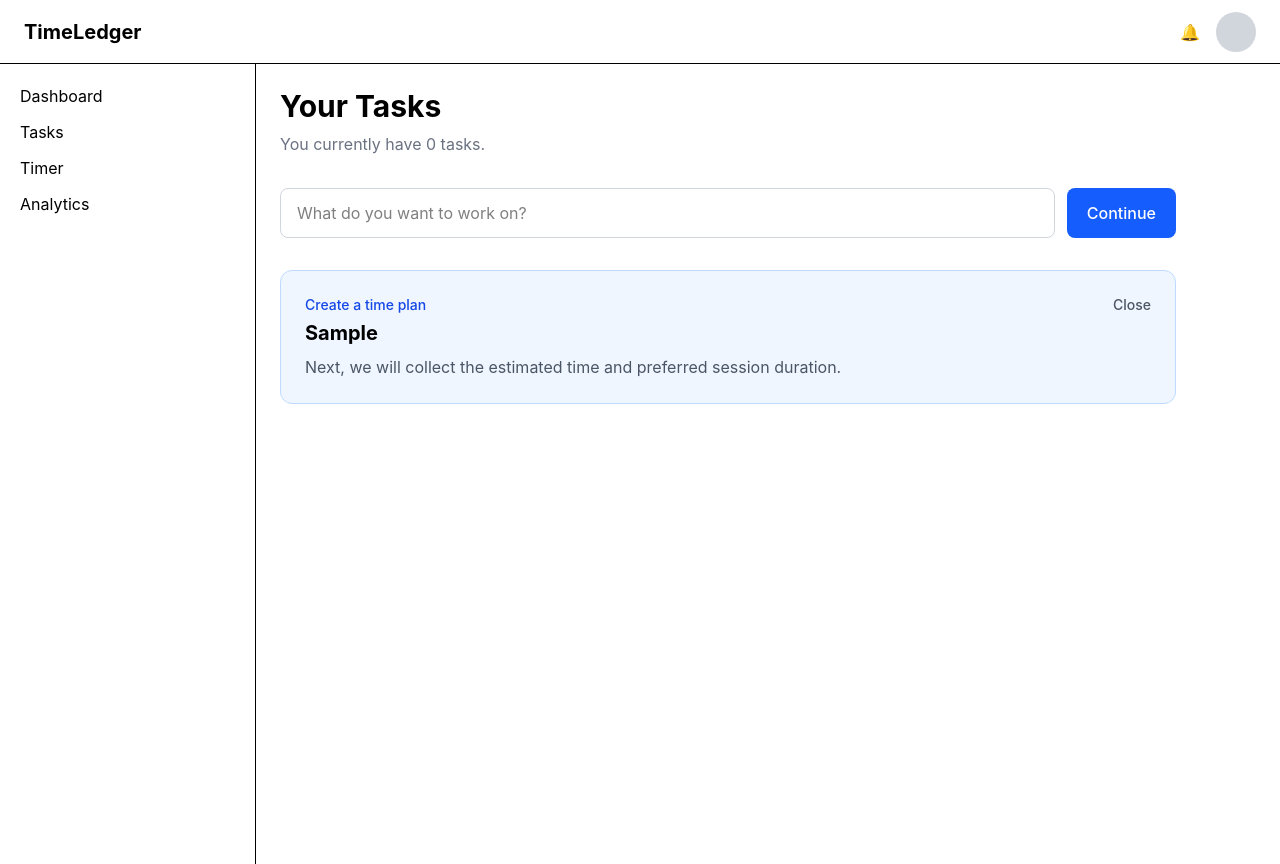
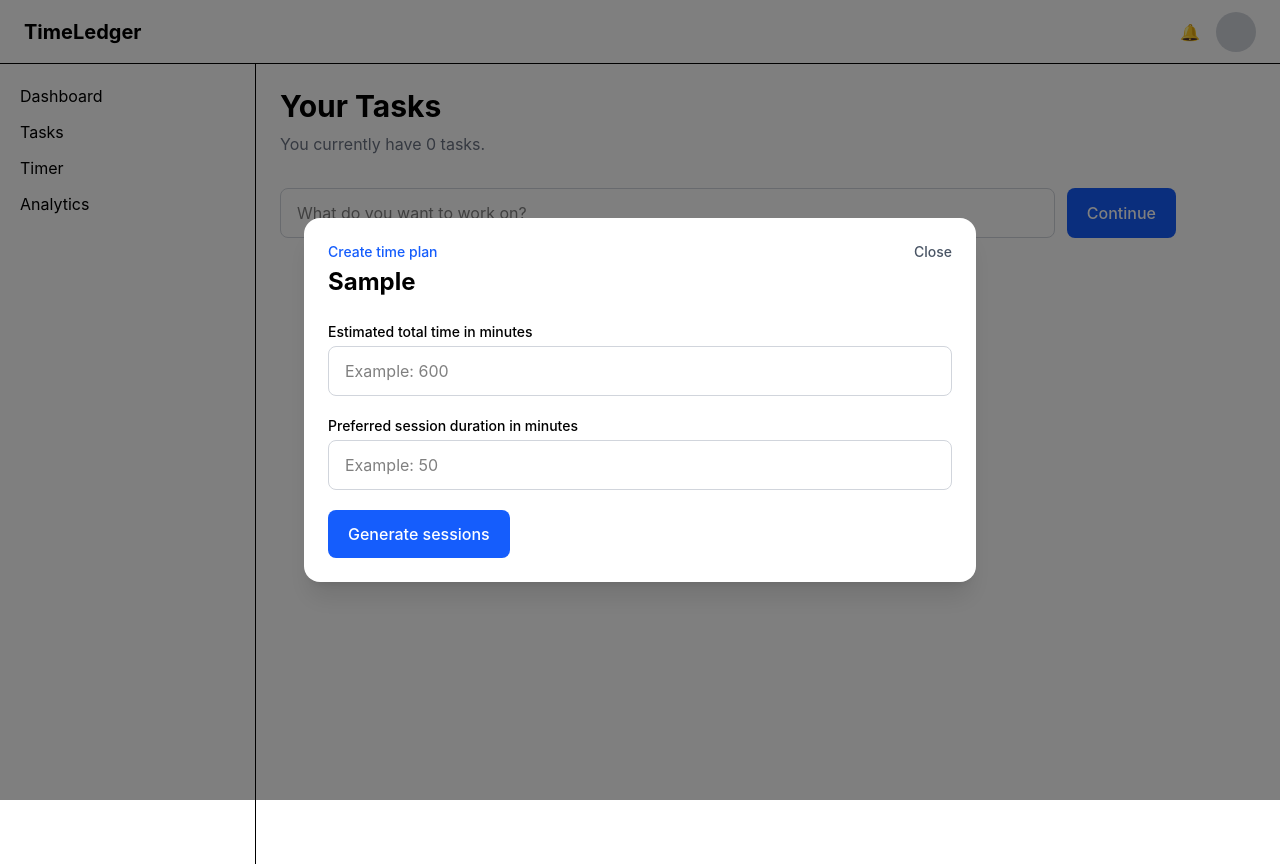
Before and after one commit to srinivasulu56/TimeLedger, a React (Vite) app: page /Dashboard/tasks in a window 1280 px wide. Both pictures are taken after typing "Sample" into the empty fields and a click on the button "Continue". Built offline with nearby package versions, Linux system fonts and the light colour scheme.

Commit message:
Data collections form implementation

```diff
--- a/src/features/tasks/pages/TasksPage.jsx
+++ b/src/features/tasks/pages/TasksPage.jsx
@@ -2,13 +2,28 @@ import { useState } from "react";
 import { useOutletContext } from "react-router-dom";
 
 function TasksPage() {
-  const { tasks } = useOutletContext();
+  const { tasks, setTasks, setSessions } = useOutletContext();
 
   const [title, setTitle] = useState("");
   const [draftTitle, setDraftTitle] = useState("");
+  const [estimatedMinutes, setEstimatedMinutes] = useState("");
+  const [sessionDuration, setSessionDuration] = useState("");
+  const [plannedSessions, setPlannedSessions] = useState([]);
+  const [plannerStep, setPlannerStep] = useState("details");
   const [isPlannerOpen, setIsPlannerOpen] = useState(false);
+  const [plannerError, setPlannerError] = useState("");
 
-  function handleSubmit(event) {
+  function resetPlanner() {
+    setDraftTitle("");
+    setEstimatedMinutes("");
+    setSessionDuration("");
+    setPlannedSessions([]);
+    setPlannerStep("details");
+    setPlannerError("");
+    setIsPlannerOpen(false);
+  }
+
+  function handleTitleSubmit(event) {
     event.preventDefault();
 
     const cleanedTitle = title.trim();
@@ -17,7 +32,76 @@ function TasksPage() {
 
     setDraftTitle(cleanedTitle);
     setTitle("");
+    setPlannerError("");
     setIsPlannerOpen(true);
+  }
+
+  function handleGenerateSessions(event) {
+    event.preventDefault();
+
+    const totalMinutes = Number(estimatedMinutes);
+    const preferredDuration = Number(sessionDuration);
+
+    if (totalMinutes <= 0 || preferredDuration <= 0) {
+      setPlannerError("Enter valid time values greater than zero.");
+      return;
+    }
+
+    const taskId = crypto.randomUUID();
+    const generatedSessions = [];
+    let remainingMinutes = totalMinutes;
+    let order = 1;
+
+    while (remainingMinutes > 0) {
+      const plannedDuration = Math.min(
+        preferredDuration,
+        remainingMinutes
+      );
+
+      generatedSessions.push({
+        id: crypto.randomUUID(),
+        taskId,
+        order,
+        topic: "",
+        plannedDuration,
+        actualDuration: null,
+        status: "planned",
+      });
+
+      remainingMinutes -= plannedDuration;
+      order += 1;
+    }
+
+    setPlannedSessions(generatedSessions);
+    setPlannerError("");
+    setPlannerStep("sessions");
+  }
+
+  function handleTopicChange(sessionId, topic) {
+    setPlannedSessions((currentSessions) =>
+      currentSessions.map((session) =>
+        session.id === sessionId ? { ...session, topic } : session
+      )
+    );
+  }
+
+  function handleCreateTask() {
+    const newTask = {
+      id: plannedSessions[0].taskId,
+      title: draftTitle,
+      estimatedMinutes: Number(estimatedMinutes),
+      sessionDuration: Number(sessionDuration),
+      status: "planned",
+      createdAt: new Date().toISOString(),
+    };
+
+    setTasks((currentTasks) => [...currentTasks, newTask]);
+    setSessions((currentSessions) => [
+      ...currentSessions,
+      ...plannedSessions,
+    ]);
+
+    resetPlanner();
   }
 
   return (
@@ -28,7 +112,7 @@ function TasksPage() {
         You currently have {tasks.length} tasks.
       </p>
 
-      <form onSubmit={handleSubmit} className="mt-8 flex gap-3">
+      <form onSubmit={handleTitleSubmit} className="mt-8 flex gap-3">
         <input
           type="text"
           value={title}
@@ -46,28 +130,141 @@ function TasksPage() {
       </form>
 
       {isPlannerOpen && (
-        <div className="mt-8 rounded-xl border border-blue-200 bg-blue-50 p-6">
+        <div
+          className="fixed inset-0 z-50 flex items-center justify-center bg-black/50 p-4"
+          role="dialog"
+          aria-modal="true"
+          aria-labelledby="planner-title"
+        >
+          <div className="max-h-[90vh] w-full max-w-2xl overflow-y-auto rounded-2xl bg-white p-6 shadow-xl">
             <div className="flex items-start justify-between gap-4">
               <div>
-              <p className="text-sm font-medium text-blue-700">
-                Create a time plan
+                <p className="text-sm font-medium text-blue-600">
+                  Create time plan
                 </p>
 
-              <h2 className="mt-1 text-xl font-bold">{draftTitle}</h2>
-
-              <p className="mt-2 text-gray-600">
-                Next, we will collect the estimated time and preferred session
-                duration.
-              </p>
+                <h2 id="planner-title" className="mt-1 text-2xl font-bold">
+                  {draftTitle}
+                </h2>
               </div>
 
               <button
                 type="button"
-              onClick={() => setIsPlannerOpen(false)}
+                onClick={resetPlanner}
                 className="text-sm font-medium text-gray-600 hover:text-gray-900"
               >
                 Close
               </button>
+            </div>
+
+            {plannerStep === "details" && (
+              <form
+                onSubmit={handleGenerateSessions}
+                className="mt-6 space-y-5"
+              >
+                <div>
+                  <label
+                    htmlFor="estimatedMinutes"
+                    className="mb-1 block text-sm font-medium"
+                  >
+                    Estimated total time in minutes
+                  </label>
+
+                  <input
+                    id="estimatedMinutes"
+                    type="number"
+                    min="1"
+                    value={estimatedMinutes}
+                    onChange={(event) =>
+                      setEstimatedMinutes(event.target.value)
+                    }
+                    placeholder="Example: 600"
+                    className="w-full rounded-lg border border-gray-300 px-4 py-3 outline-none focus:border-blue-600"
+                  />
+                </div>
+
+                <div>
+                  <label
+                    htmlFor="sessionDuration"
+                    className="mb-1 block text-sm font-medium"
+                  >
+                    Preferred session duration in minutes
+                  </label>
+
+                  <input
+                    id="sessionDuration"
+                    type="number"
+                    min="1"
+                    value={sessionDuration}
+                    onChange={(event) =>
+                      setSessionDuration(event.target.value)
+                    }
+                    placeholder="Example: 50"
+                    className="w-full rounded-lg border border-gray-300 px-4 py-3 outline-none focus:border-blue-600"
+                  />
+                </div>
+
+                {plannerError && (
+                  <p className="text-sm text-red-600">{plannerError}</p>
+                )}
+
+                <button
+                  type="submit"
+                  className="rounded-lg bg-blue-600 px-5 py-3 font-medium text-white hover:bg-blue-700"
+                >
+                  Generate sessions
+                </button>
+              </form>
+            )}
+
+            {plannerStep === "sessions" && (
+              <div className="mt-6">
+                <p className="text-gray-600">
+                  Add an optional topic or subtask for each session.
+                </p>
+
+                <div className="mt-5 space-y-3">
+                  {plannedSessions.map((session) => (
+                    <div
+                      key={session.id}
+                      className="rounded-lg border border-gray-200 p-4"
+                    >
+                      <p className="font-medium">
+                        Session {session.order} · {session.plannedDuration} min
+                      </p>
+
+                      <input
+                        type="text"
+                        value={session.topic}
+                        onChange={(event) =>
+                          handleTopicChange(session.id, event.target.value)
+                        }
+                        placeholder="Topic or subtask (optional)"
+                        className="mt-3 w-full rounded-lg border border-gray-300 px-4 py-2 outline-none focus:border-blue-600"
+                      />
+                    </div>
+                  ))}
+                </div>
+
+                <div className="mt-6 flex gap-3">
+                  <button
+                    type="button"
+                    onClick={() => setPlannerStep("details")}
+                    className="rounded-lg border border-gray-300 px-5 py-3 font-medium hover:bg-gray-50"
+                  >
+                    Back
+                  </button>
+
+                  <button
+                    type="button"
+                    onClick={handleCreateTask}
+                    className="rounded-lg bg-blue-600 px-5 py-3 font-medium text-white hover:bg-blue-700"
+                  >
+                    Create task
+                  </button>
+                </div>
+              </div>
+            )}
           </div>
         </div>
       )}
```
Lines whose indentation alone changed are shown as unchanged.
